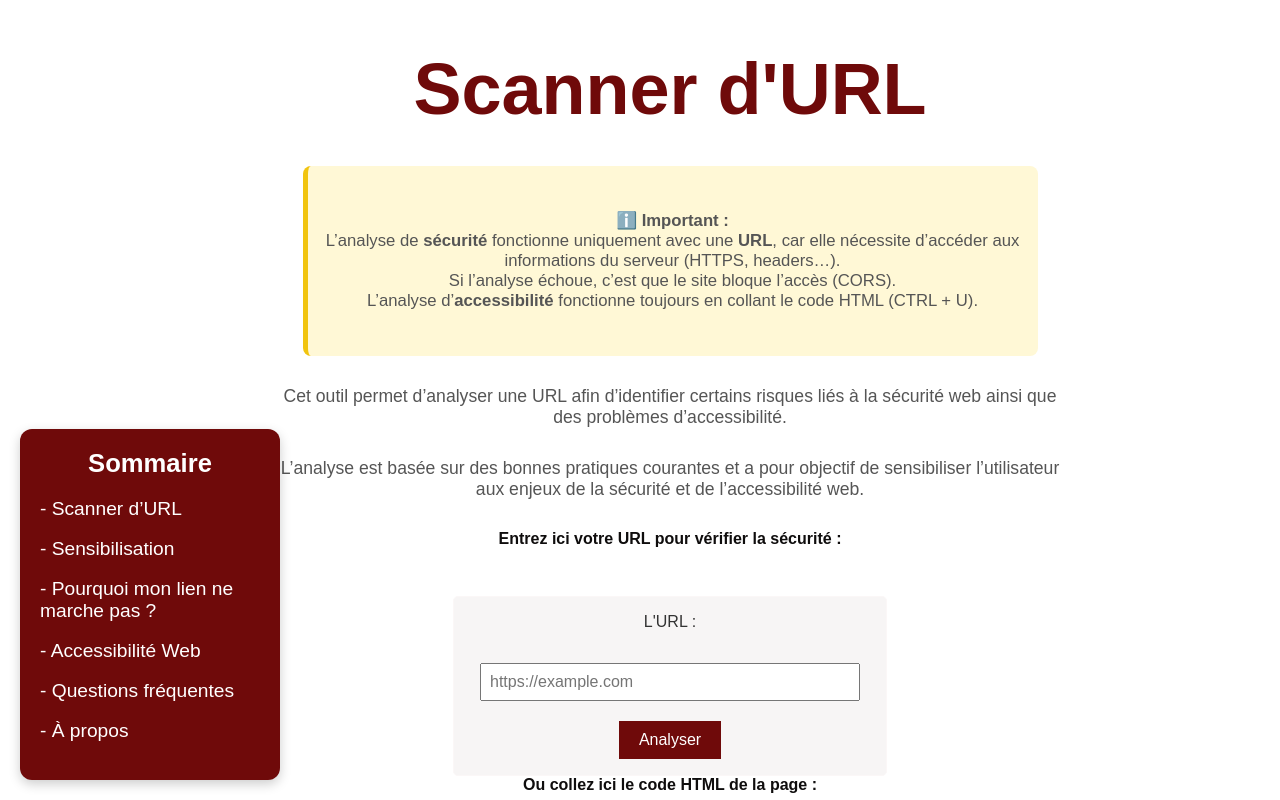
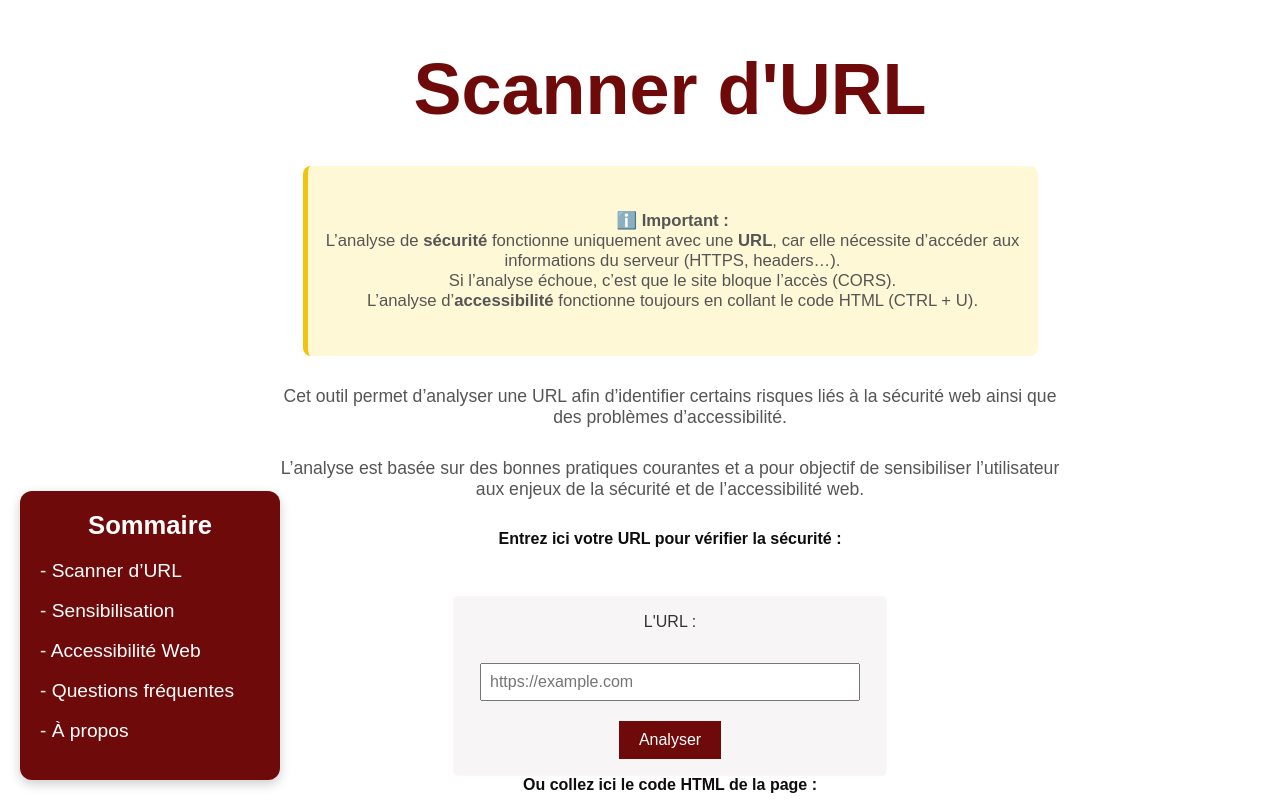
Before and after one commit to Kenzas172/scanner-securite-accessibilite, a plain HTML site: page index.html in a window 1280 px wide. Shown: the top 800 px of the page. Drawn offline with Linux system fonts and the light colour scheme.

Commit message:
Add files via upload

```diff
--- a/index.html
+++ b/index.html
@@ -60,7 +60,6 @@ rows="12" style="width:60%; max-width:600px; margin:0 auto; display:block;"></te
         <ul>
             <li><a href="index.html">- Scanner d’URL</a></li>
             <li><a href="sensibilisation.html">- Sensibilisation</a></li>
-            <li><a href="pourquoi.html">- Pourquoi mon lien ne marche pas ?</a></li>
             <li><a href="accessibilite.html">- Accessibilité Web</a></li>
             <li><a href="faq.html">- Questions fréquentes</a></li>
             <li><a href="apropos.html">- À propos</a></li>
```
